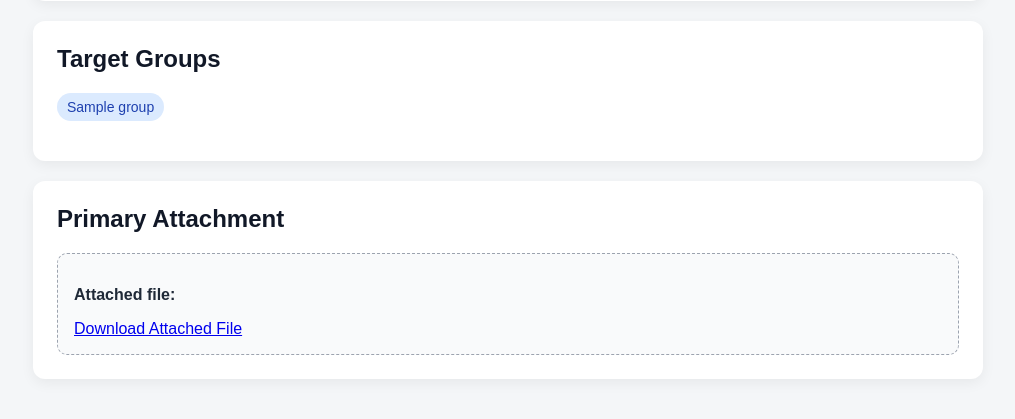
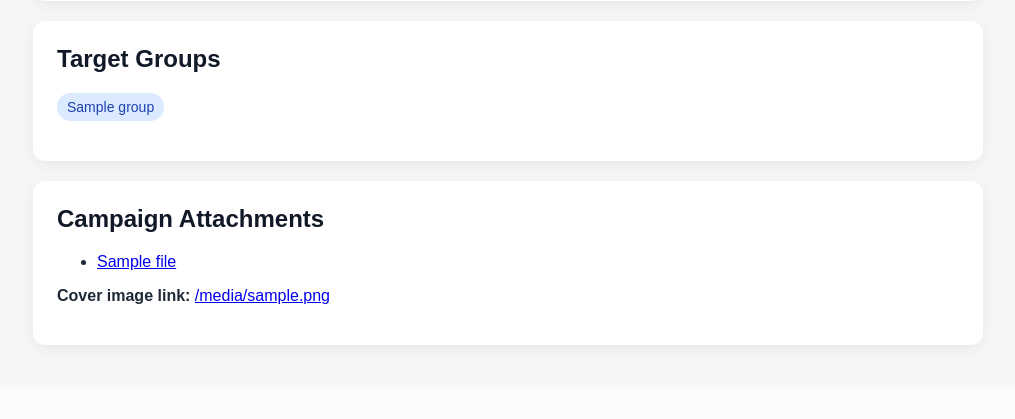
Before and after one commit to ai-lwcc/newsletter-agent, a Django app: template core/templates/core/campaign_preview.html in a window 1280 px wide. Shown: the part 2057-2476 px from the top of the page, without its empty margins (132-1147 px from the left). After the commit the page ends 2407 px from the top, so only its background shows below. Run offline with Django 5.2, Linux system fonts and the light colour scheme; the template is opened without the code that fills it: most values are stand-ins (such as "Sample title", 1, 10 or a date in 2020); data that the repository does not hold is empty; parts of the project's set-up code (start-up, migrations or seed data) failed here and were passed over.

Commit message:
show all campaign attachments on preview

```diff
--- a/core/templates/core/campaign_preview.html
+++ b/core/templates/core/campaign_preview.html
@@ -242,9 +242,19 @@
     </div>
 
     <div class="card">
-        <h2 class="section-title">Primary Attachment</h2>
+        <h2 class="section-title">Campaign Attachments</h2>
 
-        {% if campaign.primary_attachment %}
+        {% if campaign.attachments.all %}
+            <ul>
+                {% for attachment in campaign.attachments.all %}
+                    <li>
+                        <a href="{{ attachment.file.url }}">
+                            {{ attachment.file.name }}
+                        </a>
+                    </li>
+                {% endfor %}
+            </ul>
+        {% elif campaign.primary_attachment %}
             <div class="pdf-card">
                 <p><strong>Attached file:</strong></p>
 
@@ -253,7 +263,16 @@
                 </a>
             </div>
         {% else %}
-            <p>No attachment uploaded.</p>
+            <p>No attachments added.</p>
+        {% endif %}
+
+        {% if campaign.cover_link_url %}
+            <p>
+                <strong>Cover image link:</strong>
+                <a href="{{ campaign.cover_link_url }}">
+                    {{ campaign.cover_link_url }}
+                </a>
+            </p>
         {% endif %}
     </div>
 
```
